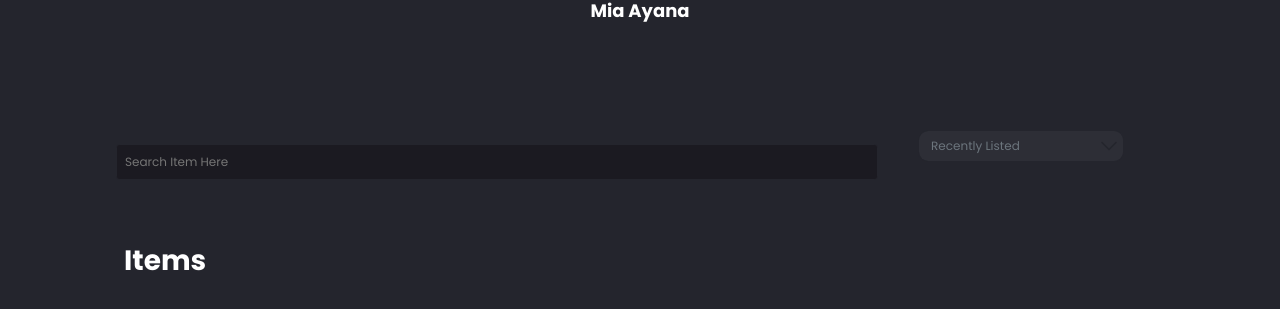
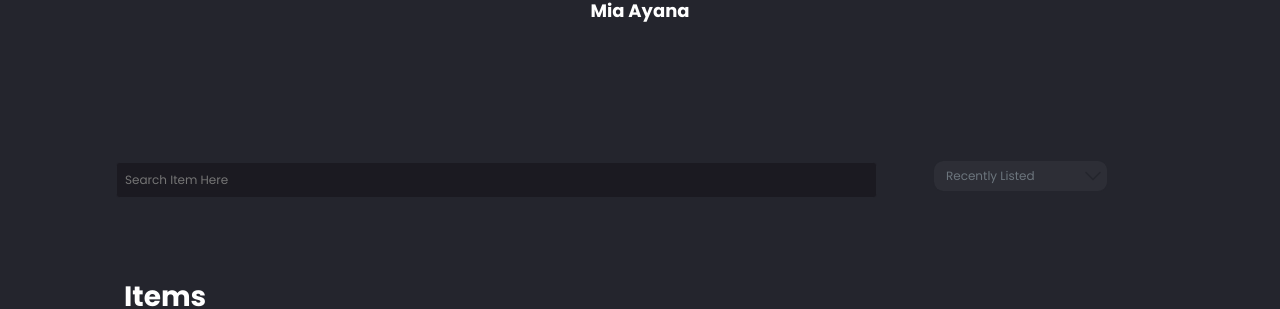
Before and after one commit to roshie/graphique-nft, a React (Create React App) app: page /profile in a window 1280 px wide. Shown: the part 465-774 px from the top of the page. Built offline with nearby package versions, Linux system fonts and the light colour scheme; a web font is replaced by a local one.

Commit message:
Aligned input fields in profile

```diff
--- a/src/pages/Profile.jsx
+++ b/src/pages/Profile.jsx
@@ -59,9 +59,9 @@ export default function Profile(props, { theme }) {
               }}
             />
           </div>
-          <div className="w-25 mx-4 align-items-end d-none d-md-block">
+          <div className="w-25 mx-4 p-3 align-items-end d-none d-md-block">
             <Form.Group
-              className="mb-3 py-3 my-4 p-4"
+              className="mb-3 py-3 my-5 p-4"
               controlId="exampleForm.Select1"
             >
               <div class="input-group mb-3">
```
